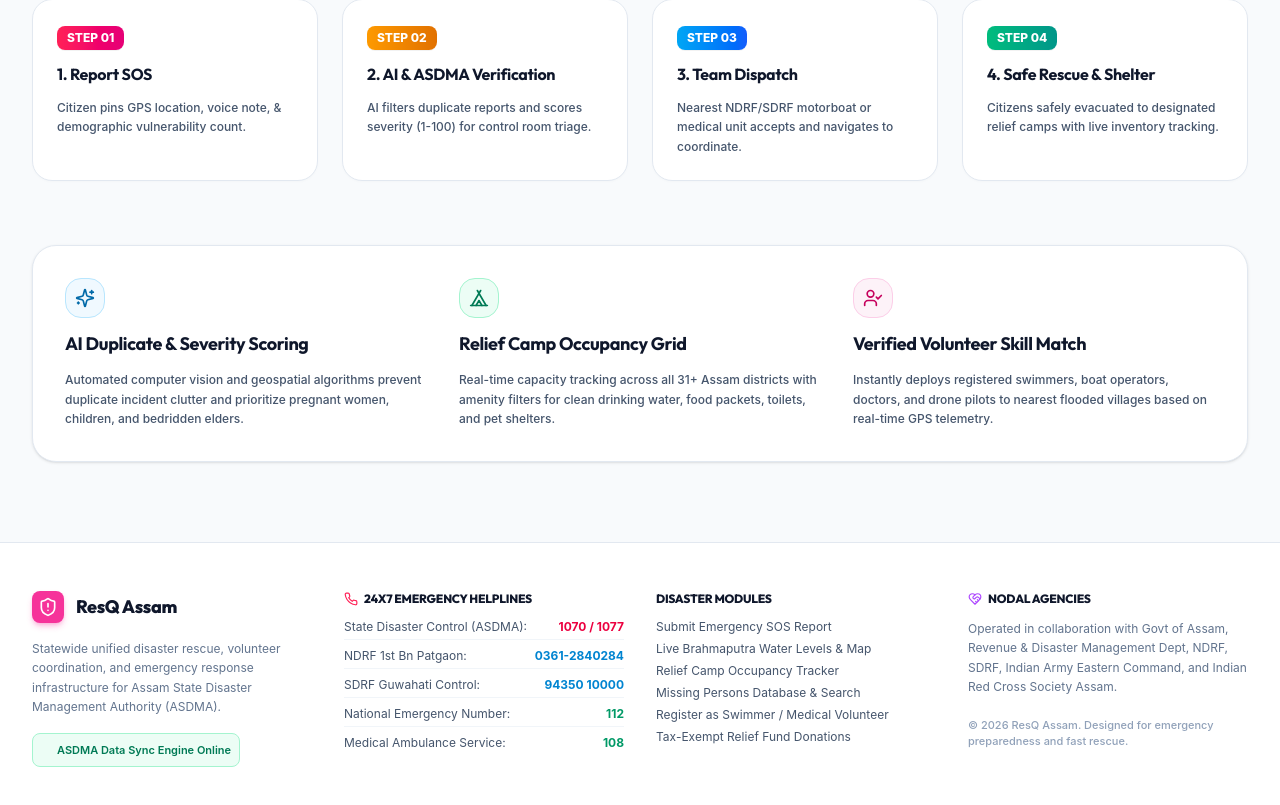
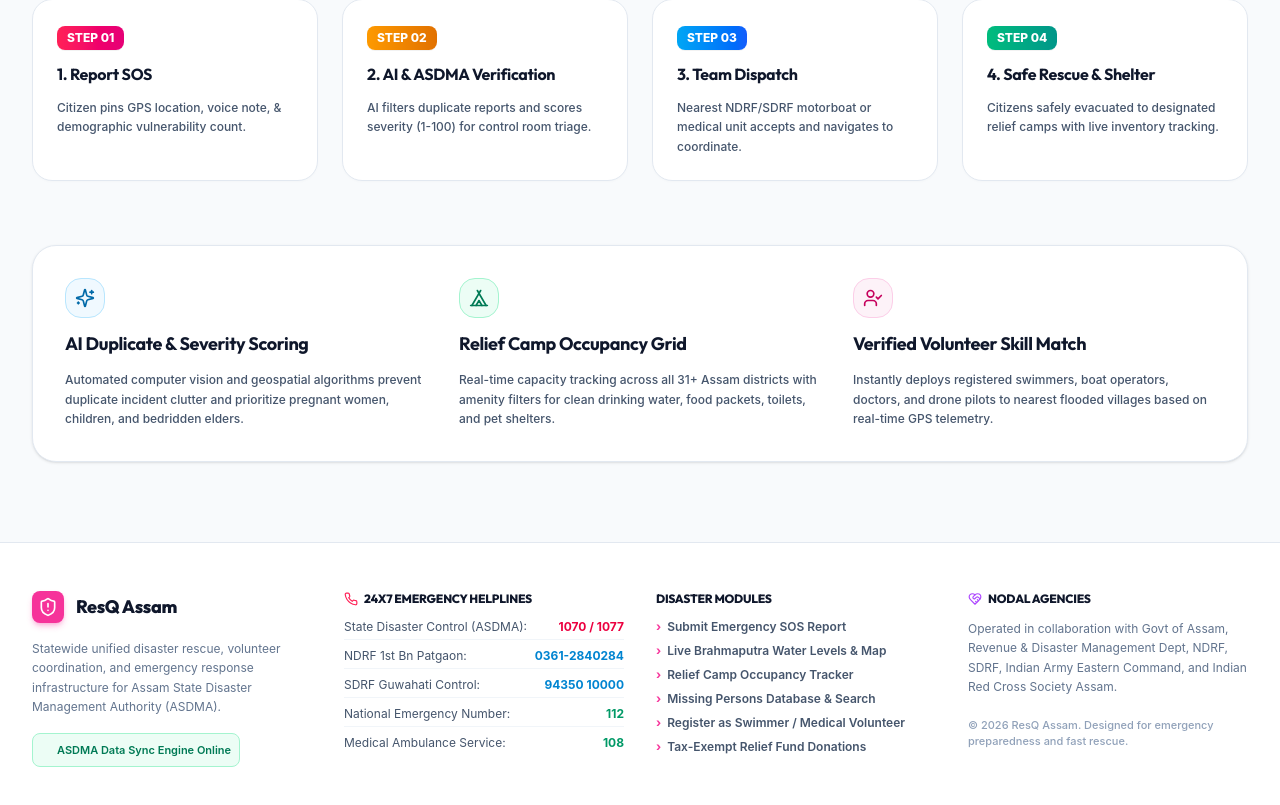
Before and after one commit to thecybertronkid/resq-assam, a React (Vite) app: page / in a window 1280 px wide. Shown: the part 1102-1907 px from the top of the page. Built offline with nearby package versions, Linux system fonts and the light colour scheme.

Commit message:
fix_footer_disaster_modules_links

```diff
--- a/src/components/layout/Footer.tsx
+++ b/src/components/layout/Footer.tsx
@@ -1,7 +1,15 @@
 import React from 'react';
+import { useApp } from '../../context/AppContext';
 import { ShieldAlert, Phone, HeartHandshake } from 'lucide-react';
 
 export const Footer: React.FC = () => {
+  const { setActiveTab, setIsSosModalOpen, setRole } = useApp();
+
+  const handleNav = (action: () => void) => {
+    action();
+    window.scrollTo({ top: 0, behavior: 'smooth' });
+  };
+
   return (
     <footer className="bg-white border-t border-slate-200 text-slate-600 py-12 px-4 sm:px-6 lg:px-8">
       <div className="max-w-7xl mx-auto grid grid-cols-1 md:grid-cols-4 gap-8">
@@ -52,16 +60,58 @@
           </ul>
         </div>
 
-        {/* Quick Links */}
+        {/* Interactive Disaster Modules Links */}
         <div className="space-y-3">
           <h4 className="text-slate-900 text-xs font-extrabold uppercase tracking-wider">Disaster Modules</h4>
-          <ul className="space-y-1.5 text-xs text-slate-600">
-            <li><a href="#sos" className="hover:text-pink-600 transition-colors">Submit Emergency SOS Report</a></li>
-            <li><a href="#map" className="hover:text-pink-600 transition-colors">Live Brahmaputra Water Levels & Map</a></li>
-            <li><a href="#camps" className="hover:text-pink-600 transition-colors">Relief Camp Occupancy Tracker</a></li>
-            <li><a href="#missing" className="hover:text-pink-600 transition-colors">Missing Persons Database & Search</a></li>
-            <li><a href="#volunteer" className="hover:text-pink-600 transition-colors">Register as Swimmer / Medical Volunteer</a></li>
-            <li><a href="#donate" className="hover:text-pink-600 transition-colors">Tax-Exempt Relief Fund Donations</a></li>
+          <ul className="space-y-2 text-xs text-slate-600">
+            <li>
+              <button
+                onClick={() => handleNav(() => setIsSosModalOpen(true))}
+                className="hover:text-pink-600 font-semibold transition-colors text-left flex items-center gap-1.5"
+              >
+                <span className="text-pink-500 font-bold">›</span> Submit Emergency SOS Report
+              </button>
+            </li>
+            <li>
+              <button
+                onClick={() => handleNav(() => setActiveTab('map'))}
+                className="hover:text-pink-600 font-semibold transition-colors text-left flex items-center gap-1.5"
+              >
+                <span className="text-pink-500 font-bold">›</span> Live Brahmaputra Water Levels & Map
+              </button>
+            </li>
+            <li>
+              <button
+                onClick={() => handleNav(() => setActiveTab('camps'))}
+                className="hover:text-pink-600 font-semibold transition-colors text-left flex items-center gap-1.5"
+              >
+                <span className="text-pink-500 font-bold">›</span> Relief Camp Occupancy Tracker
+              </button>
+            </li>
+            <li>
+              <button
+                onClick={() => handleNav(() => setActiveTab('missing'))}
+                className="hover:text-pink-600 font-semibold transition-colors text-left flex items-center gap-1.5"
+              >
+                <span className="text-pink-500 font-bold">›</span> Missing Persons Database & Search
+              </button>
+            </li>
+            <li>
+              <button
+                onClick={() => handleNav(() => { setRole('volunteer'); setActiveTab('volunteer'); })}
+                className="hover:text-pink-600 font-semibold transition-colors text-left flex items-center gap-1.5"
+              >
+                <span className="text-pink-500 font-bold">›</span> Register as Swimmer / Medical Volunteer
+              </button>
+            </li>
+            <li>
+              <button
+                onClick={() => handleNav(() => setActiveTab('donations'))}
+                className="hover:text-pink-600 font-semibold transition-colors text-left flex items-center gap-1.5"
+              >
+                <span className="text-pink-500 font-bold">›</span> Tax-Exempt Relief Fund Donations
+              </button>
+            </li>
           </ul>
         </div>
 
```
